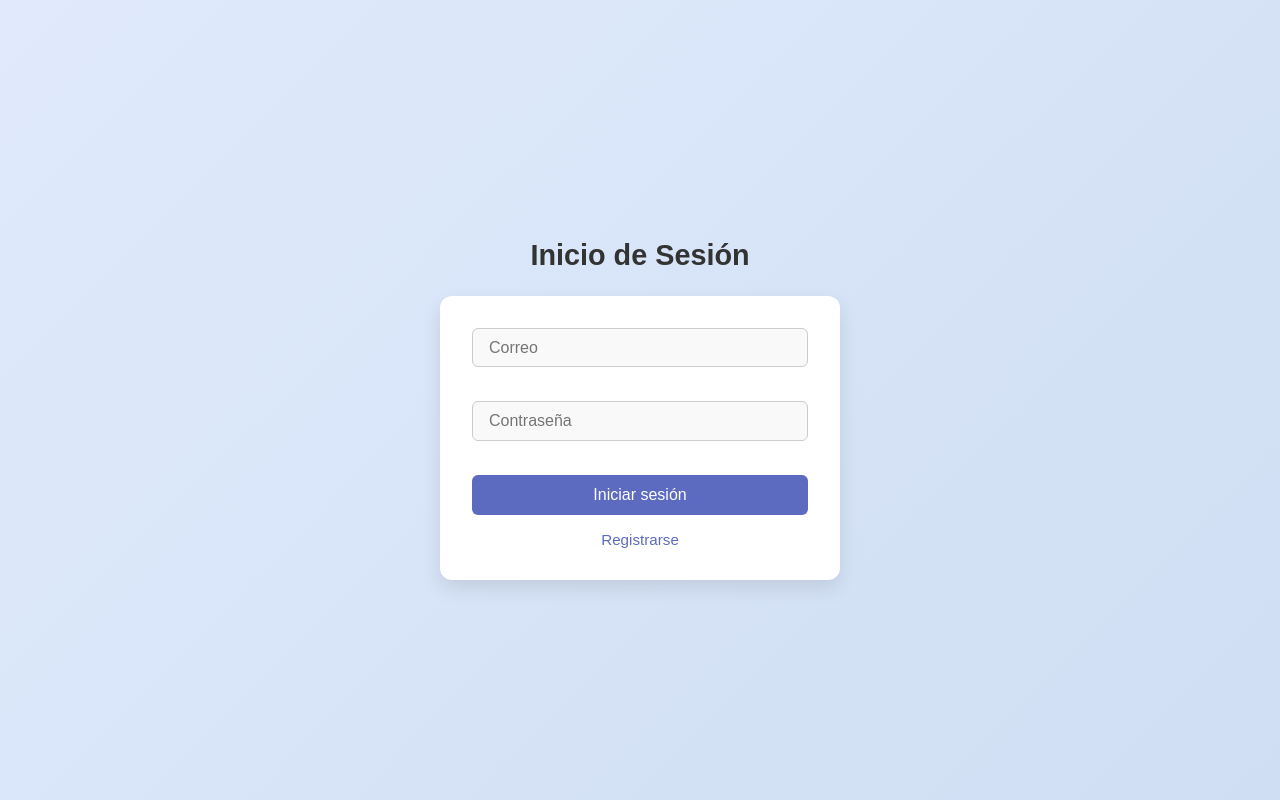
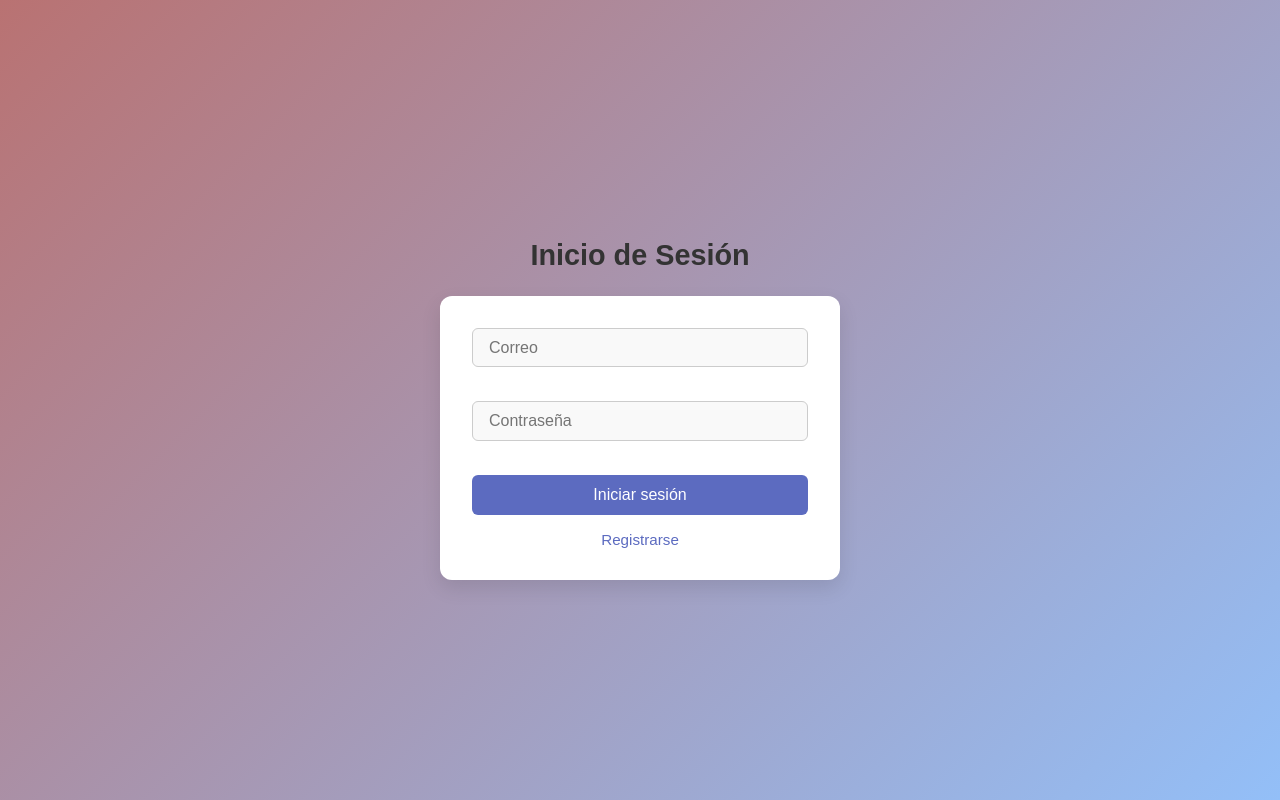
Before and after one commit to a1j4/componente3, a Flask app: page /login in a window 1280 px wide. Run offline with Flask 3, Linux system fonts and the light colour scheme.

Commit message:
Actualización de estilos y sesión

```diff
--- a/static/styles/login.css
+++ b/static/styles/login.css
@@ -1,7 +1,7 @@
 /* Fondo general del sitio */
 body {
     font-family: 'Arial', sans-serif;
-    background: linear-gradient(135deg, #e0eafc, #cfdef3); /* Degradado minimalista */
+    background: linear-gradient(135deg, #b97272, #93bff8); /* Degradado minimalista */
     display: flex;
     justify-content: center;
     align-items: center;
--- a/static/styles/registrarce.css
+++ b/static/styles/registrarce.css
@@ -1,7 +1,7 @@
 /* Body */
 body {
     font-family: 'Arial', sans-serif;
-    background: linear-gradient(135deg, #d0f0fd, #d4fce1);
+    background: linear-gradient(135deg, #87c8e2, #82be95);
     display: flex;
     justify-content: center;
     align-items: center;
```
Also changed, not shown: 2 other files.
